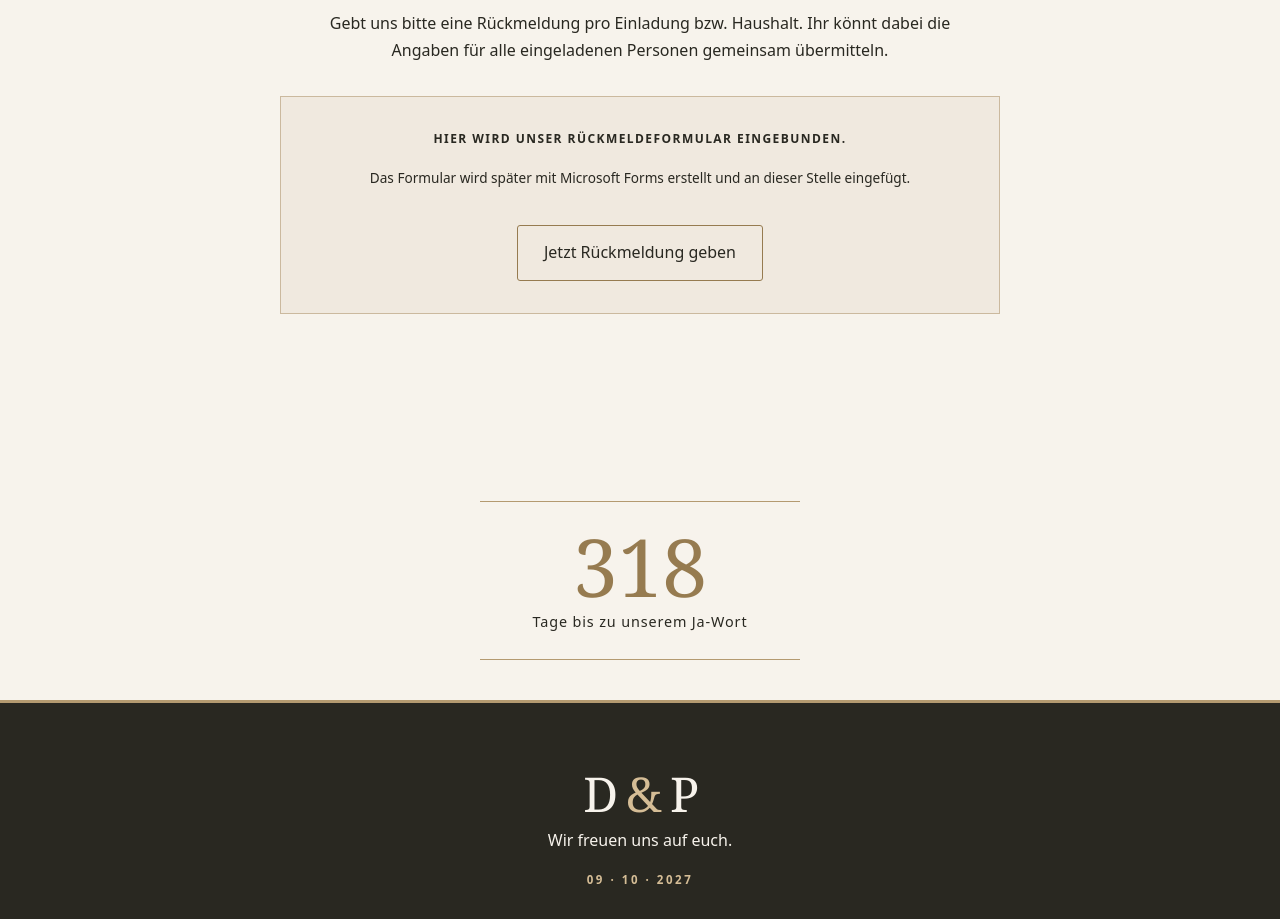
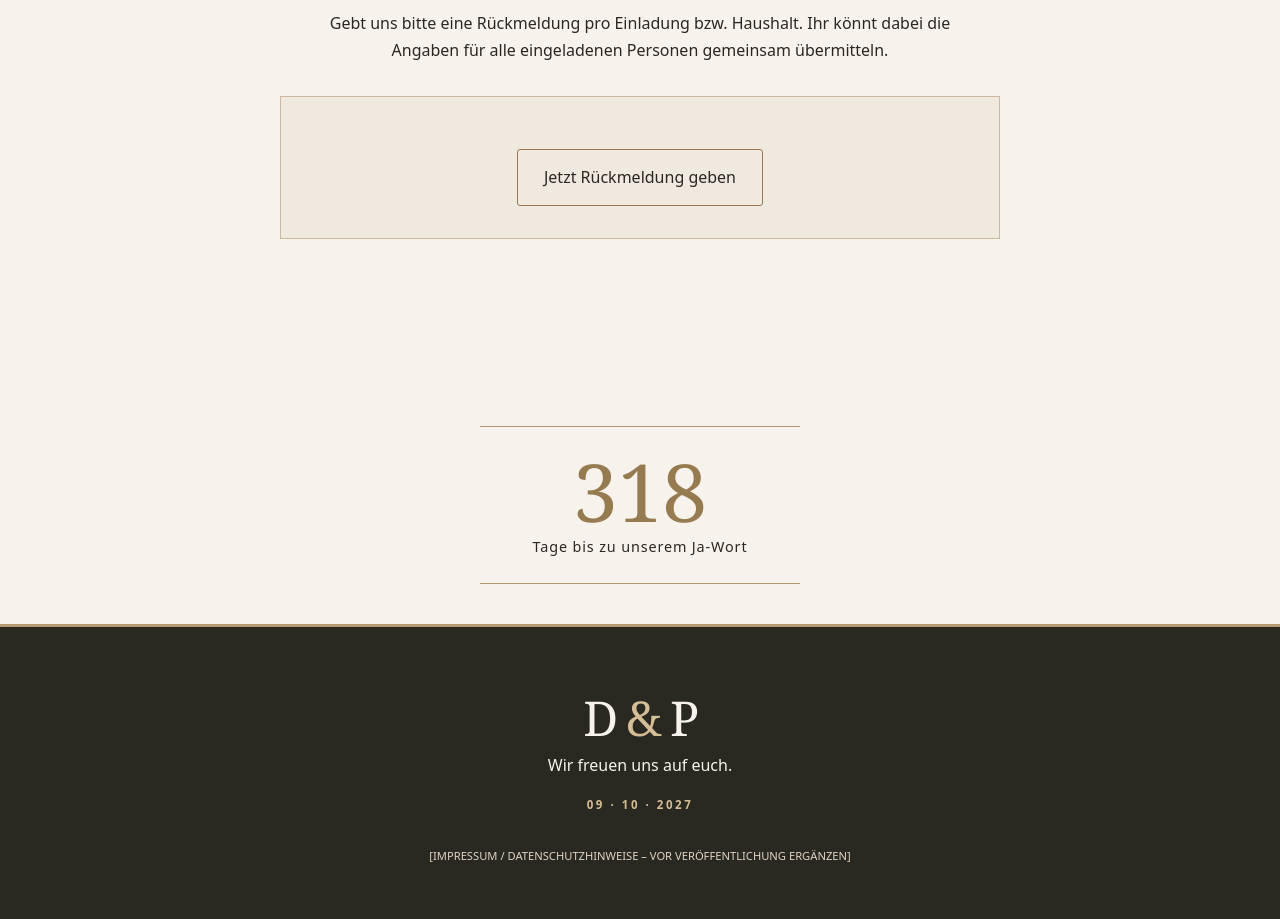
Before and after one commit to forever-de-pa/denise-und-paul, a plain HTML site: page index.html in a window 1280 px wide. Shown: the part 3200-4119 px from the top of the page. Drawn offline with Linux system fonts and the light colour scheme.

Commit message:
Update index.html
platzhalter für Rückmeldebutton entfernt

```diff
--- a/index.html
+++ b/index.html
@@ -86,8 +86,6 @@
       <h2 id="rsvp-title">Seid ihr dabei?</h2>
       <p class="body-copy">Gebt uns bitte eine Rückmeldung pro Einladung bzw. Haushalt. Ihr könnt dabei die Angaben für alle eingeladenen Personen gemeinsam übermitteln.</p>
       <div class="rsvp-panel">
-        <p class="rsvp-placeholder">HIER WIRD UNSER RÜCKMELDEFORMULAR EINGEBUNDEN.</p>
-        <p class="small-note">Das Formular wird später mit Microsoft Forms erstellt und an dieser Stelle eingefügt.</p>
         <!-- Rückmeldung über Microsoft Forms -->
           <a
                 class="rsvp-button"
```
Lines whose indentation alone changed are shown as unchanged.
